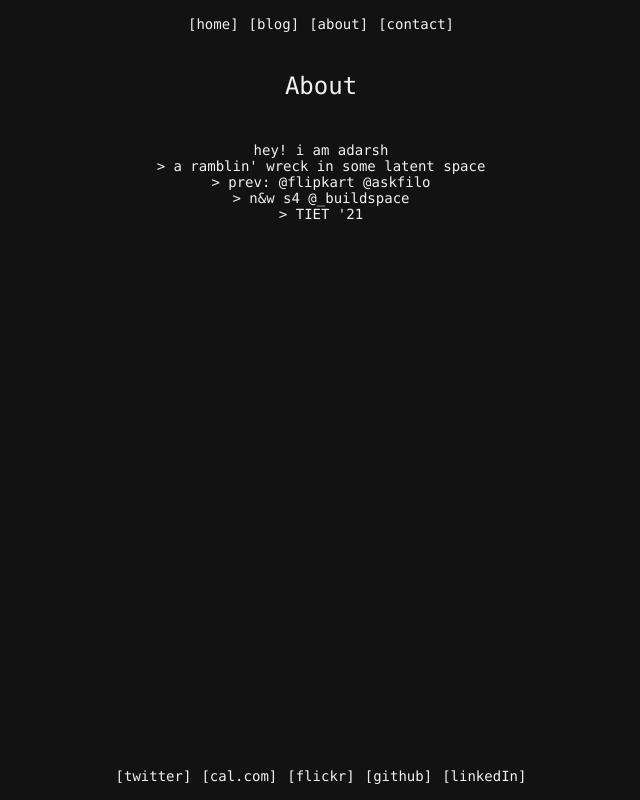
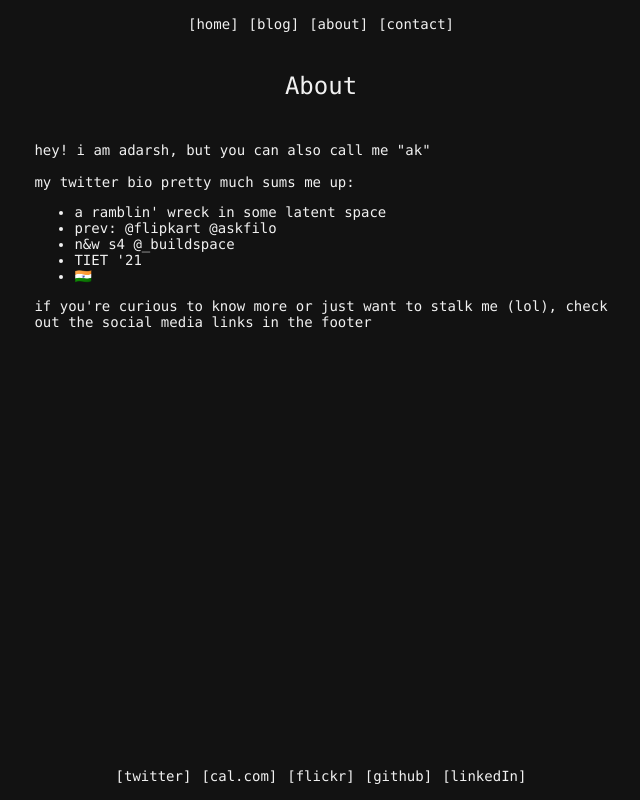
Before and after one commit to akxcix/akxcix.com, a React (Create React App) app: page /about in a window 1280 px wide. Shown: the whole page, without its empty margins (319-959 px from the left). Built offline with nearby package versions, Linux system fonts and the light colour scheme; the HTML template or start-up script is replaced by a standard one.

Commit message:
update about page

```diff
--- a/src/components/Layout/Container/Container.tsx
+++ b/src/components/Layout/Container/Container.tsx
@@ -14,3 +14,10 @@ export const Column = styled.div`
     justify-content: center;
     text-align: center;
 `;
+
+export const ColumnLeftAligned = styled.div`
+    display: flex;
+    flex-direction: column;
+    justify-content: center;
+    text-align: left;
+`;
--- a/src/pages/About/About.tsx
+++ b/src/pages/About/About.tsx
@@ -1,7 +1,8 @@
 import { FC } from "react";
 import { H1, P } from "../../components/Typography/Titles";
-import { Column } from "../../components/Layout/Container/Container";
+import { Column, ColumnLeftAligned } from "../../components/Layout/Container/Container";
 import { Helmet } from "react-helmet";
+import { Button } from "../../components/Buttons/Button";
 
 interface AboutProps {
     className: string,
@@ -18,13 +19,24 @@ const About: FC<AboutProps> = ({ className }: AboutProps) => {
                     About
                 </H1>
                 <br />
-                <P>
-                    hey! i am adarsh<br />
-                    &gt; a ramblin' wreck in some latent space<br />
-                    &gt; prev: @flipkart @askfilo<br />
-                    &gt; n&w s4 @_buildspace<br />
-                    &gt; TIET '21
-                </P>
+                <ColumnLeftAligned>
+                    <P>
+                        hey! i am adarsh, but you can also call me "ak"
+                        <br />
+                        <br />
+                        my twitter bio pretty much sums me up:
+                        <ul>
+                            <li>a ramblin' wreck in some latent space</li>
+                            <li>prev: @flipkart @askfilo</li>
+                            <li>n&w s4 @_buildspace</li>
+                            <li>TIET '21</li>
+                            <li>🇮🇳</li>
+                        </ul>
+                        if you're curious to know more or just want to stalk me (lol), check <br />
+                        out the social media links in the footer
+                    </P>
+                </ColumnLeftAligned>
+
             </Column>
         </div>
     )
```
Also changed, not shown: 1 other file (tests, documents, lock files or other folders).
